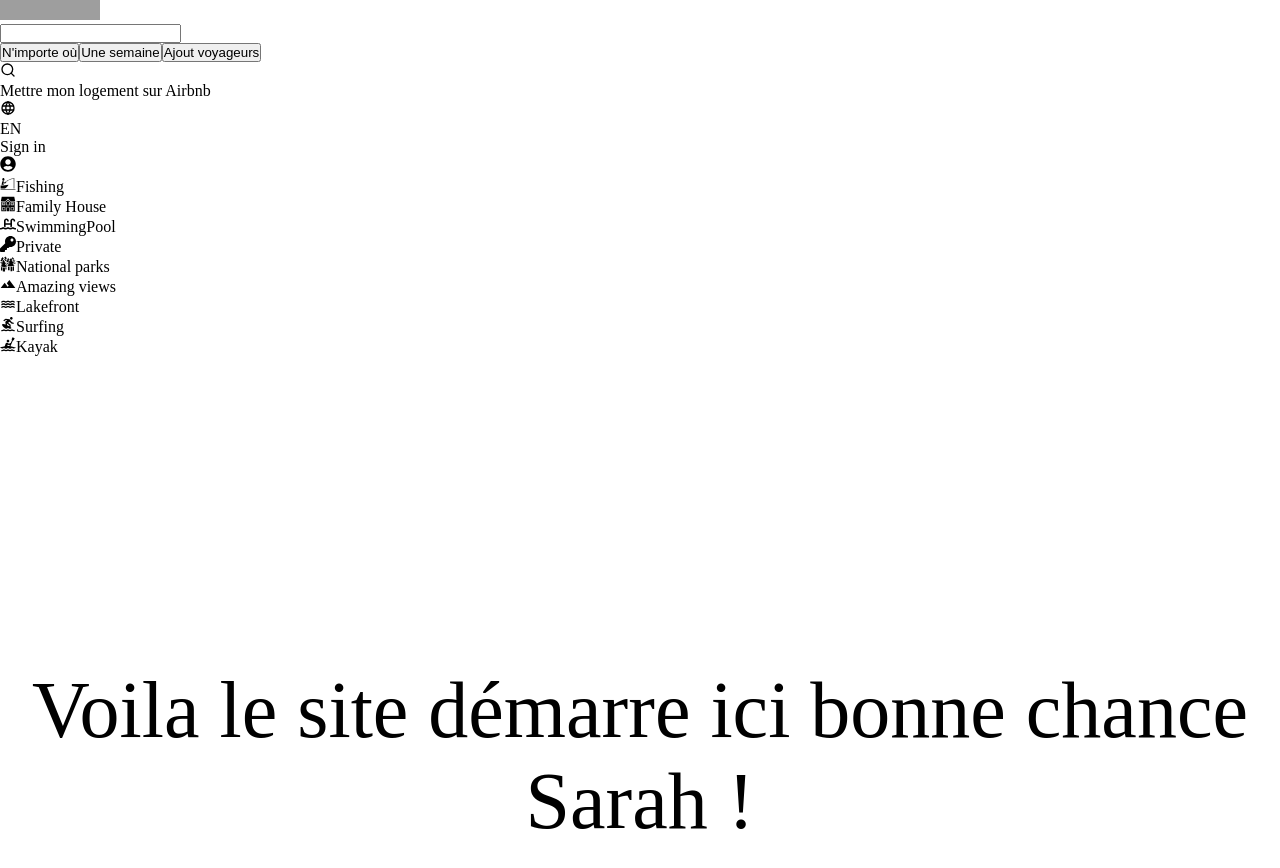
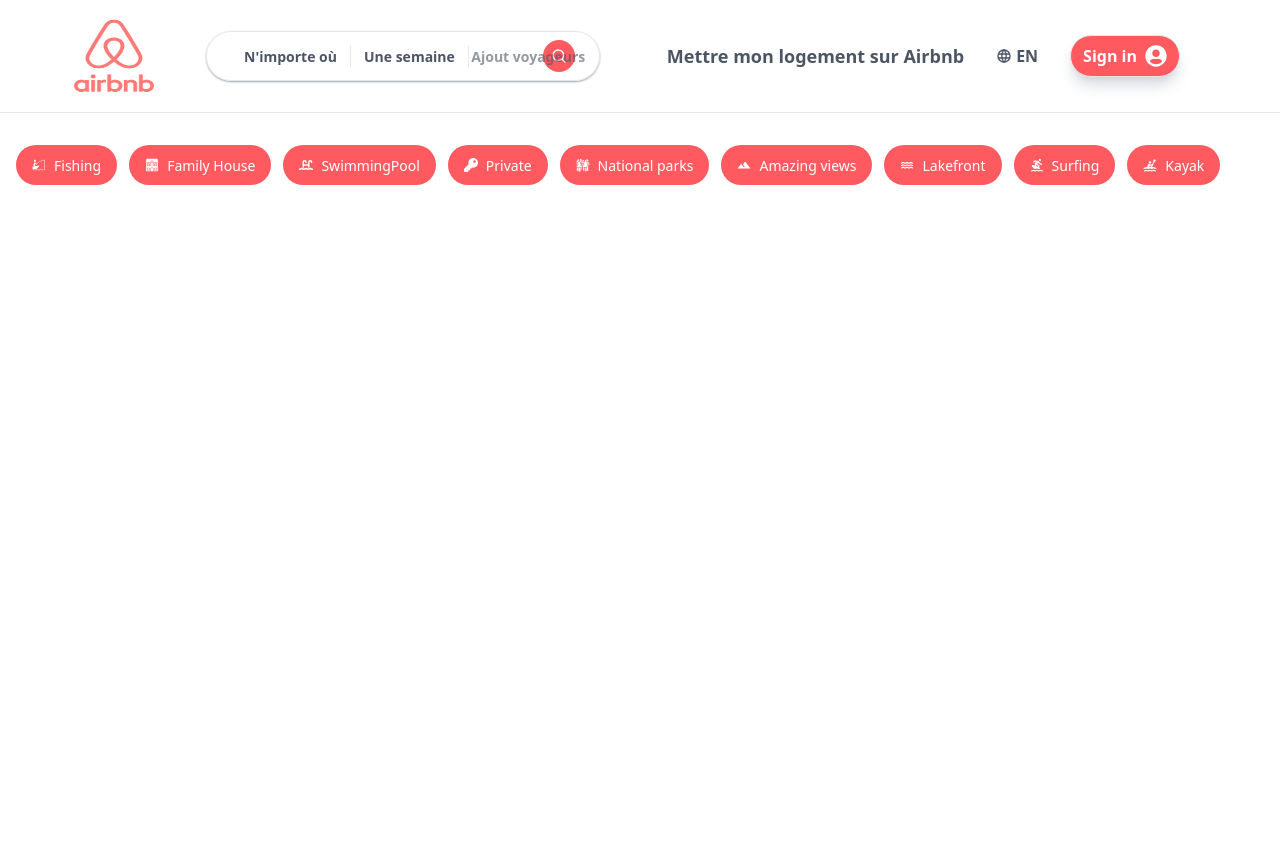
Before and after one commit to LeGitCommun/AirBnbLike, a Next.js app: page / in a window 1280 px wide. Shown: the top 868 px of the page. After the commit the page ends 800 px from the top, so only its background shows below. Built offline with nearby package versions, Linux system fonts and the light colour scheme; grey boxes are pictures that could not be loaded.

Commit message:
globals changes

```diff
--- /dev/null
+++ b/postcss.config.js
@@ -0,0 +1,6 @@
+module.exports = {
+  plugins: {
+    tailwindcss: {},
+    autoprefixer: {},
+  },
+}
--- a/src/app/page.jsx
+++ b/src/app/page.jsx
@@ -1,8 +1,9 @@
-import "../styles/home/home.css"
-const  home = () =>{
+import "../globals.css"
+
+const home = () => {
     return (
         <div className="home">
-            Voila le site démarre ici bonne chance Sarah !
+
         </div>
     )
 
--- /dev/null
+++ b/src/globals.css
@@ -0,0 +1,3 @@
+@tailwind base;
+@tailwind components;
+@tailwind utilities;
--- /dev/null
+++ b/tailwind.config.js
@@ -0,0 +1,15 @@
+/** @type {import('tailwindcss').Config} */
+module.exports = {
+  content: [
+    "./app/**/*.{js,ts,jsx,tsx}",
+    "./pages/**/*.{js,ts,jsx,tsx}",
+    "./components/**/*.{js,ts,jsx,tsx}",
+
+    // Or if using `src` directory:
+    "./src/**/*.{js,ts,jsx,tsx}",
+  ],
+  theme: {
+    extend: {},
+  },
+  plugins: [],
+}
```
Also changed, not shown: package.json (+7 -1 lines), public/airbnb.png (added), 2 other files (tests, documents, lock files or other folders).
